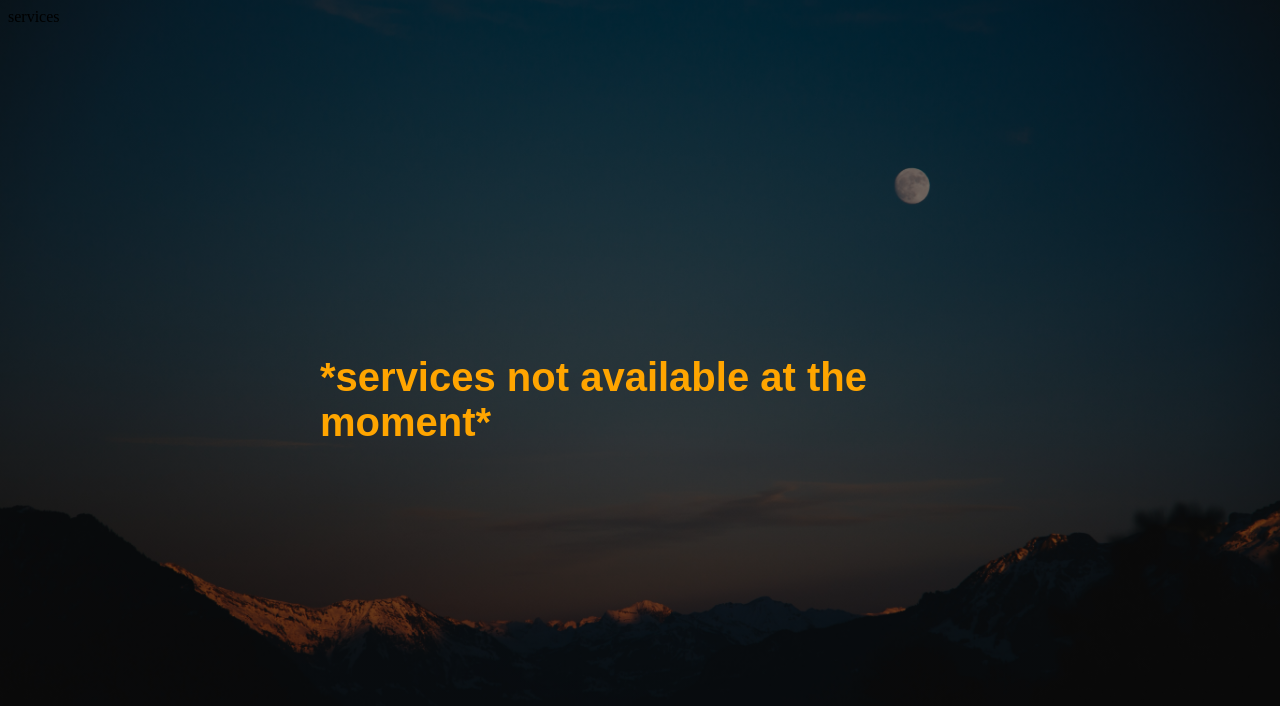
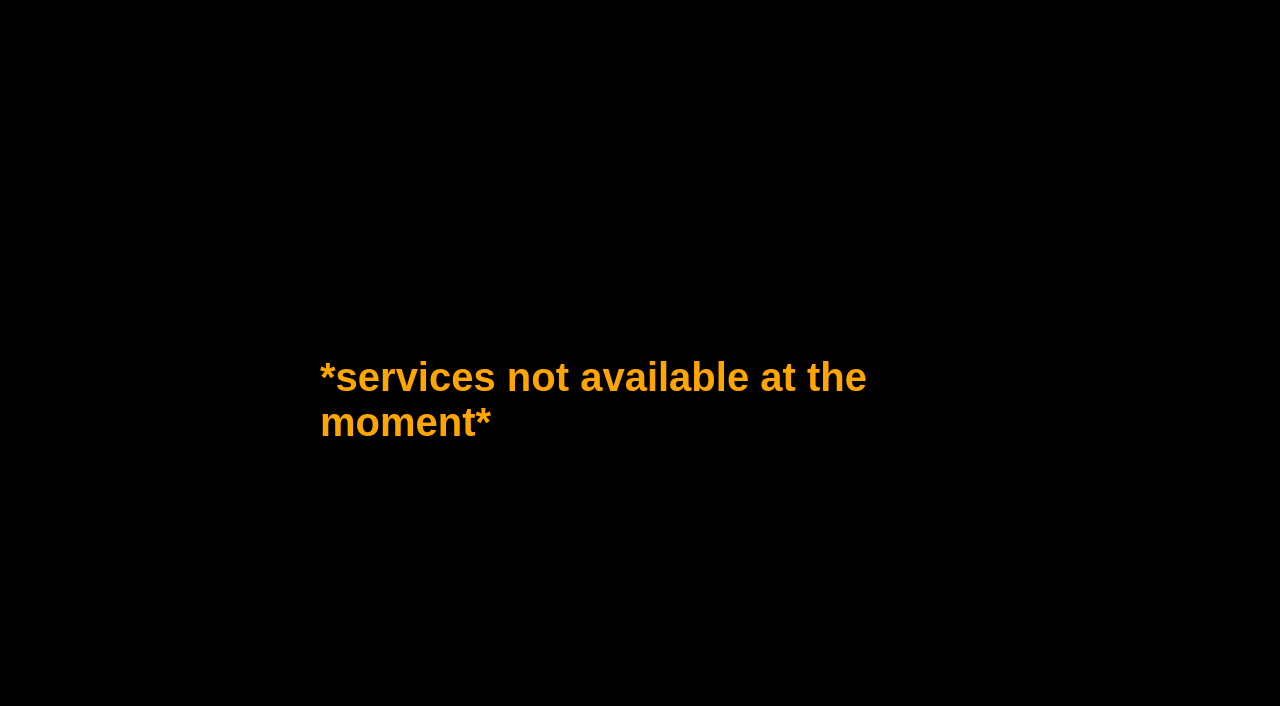
Before and after one commit to RajFHB/testnewssite, a plain HTML site: page services.html in a window 1280 px wide. Drawn offline with Linux system fonts and the light colour scheme.

Commit message:
Add files via upload

```diff
--- a/services style.css
+++ b/services style.css
@@ -1,9 +1,5 @@
-
-body{
-    background-image:linear-gradient(rgba(0,0,0,0.5),rgba(0,0,0,0.5)), url(2.jpg);
-    height: 100vh;
-    background-size: cover;
-    background-position: center;
+*{
+    background-color: black;
 }
 
 #servicestitle{
```
